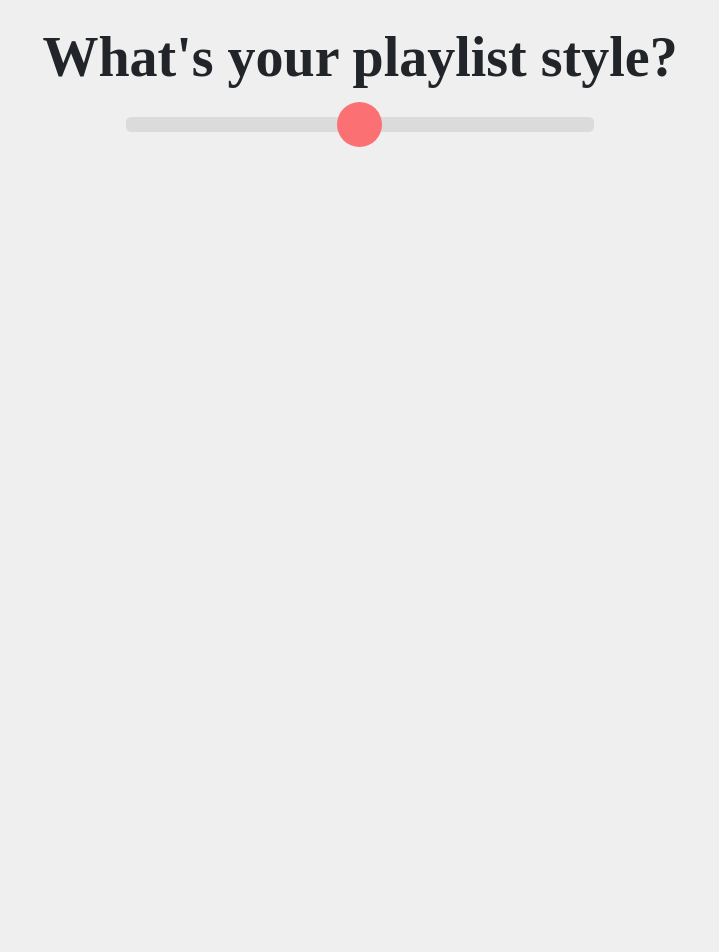
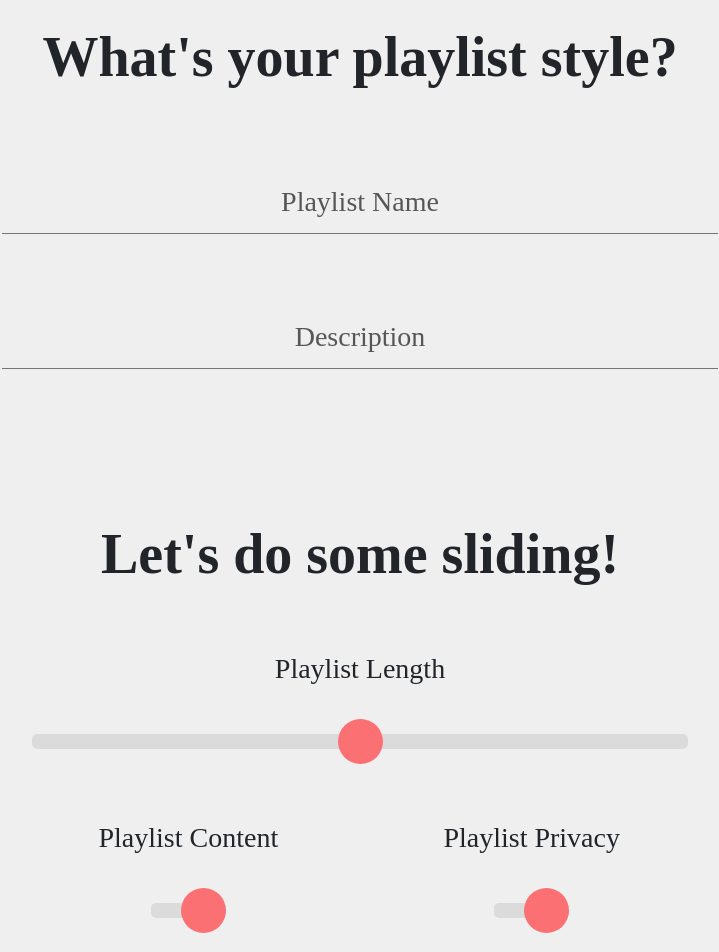
Before and after one commit to json-lou/tune-slide, an Angular app in the folder tune-slide-fe-app/: page /playlist/one in a window 1280 px wide. Shown: the part 120-1072 px from the top of the page, without its empty margins (280-999 px from the left). Before the commit the page ends 800 px from the top, so only its background shows below. Built offline with nearby package versions, Linux system fonts and the light colour scheme.

Commit message:
Added form control to Playlist Config page

```diff
--- a/tune-slide-fe-app/src/app/pages/landing/landing.component.html
+++ b/tune-slide-fe-app/src/app/pages/landing/landing.component.html
@@ -3,7 +3,7 @@
   <h1 class="col-12 mb-3"><strong>Welcome to TuneSlide!</strong></h1>
   <p class="col-12 col-xl-10 mb-5">TuneSlide is a web application that saves the hassle of creating music playlists. Using Spotify, all you have to do is tell us your mood, and we'll do the rest. Click any of the buttons below to get things started!</p>
   <div class="col-12 d-flex justify-content-center">
-    <button class="col-5 btn btn-lg btn-tuneslide mr-3 py-2" routerLink="/playlist/one">Let's Get Started</button>
-    <button class="col-5 btn btn-lg btn-tuneslide py-2" (click)="onViewDocs()">View Docs</button>
+    <button class="col-5 btn btn-lg btn-tuneslide mr-3 py-3" routerLink="/playlist/one">Let's Get Started</button>
+    <button class="col-5 btn btn-lg btn-tuneslide py-3" (click)="onViewDocs()">View Docs</button>
   </div>
 </div>
--- a/tune-slide-fe-app/src/app/pages/playlist-config/playlist-config.component.html
+++ b/tune-slide-fe-app/src/app/pages/playlist-config/playlist-config.component.html
@@ -1,9 +1,72 @@
-<div class="col-12 d-flex flex-wrap justify-content-center text-center mt-3 p-0">
-  <h1 class="col-12 mb-3"><strong>What's your playlist style?</strong></h1>
-  <div class="col-8 my-2">
-    <app-slider
-      min=0
-      max=50
-    ></app-slider>
+<form [formGroup]="playlistGroup" class="col-12 d-flex flex-wrap justify-content-center text-center mt-3 p-0">
+  <h1 class="col-12 pb-4"><strong>What's your playlist style?</strong></h1>
+  <div class="col-12">
+    <div class="group mt-5 pb-4">
+      <input type="text" formControlName="playlistName" required>
+      <span class="highlight"></span>
+      <span class="bar"></span>
+      <label>Playlist Name</label>
+    </div>
+    <div class="group my-5 pb-2">
+      <input type="text" formControlName="playlistDescription" required>
+      <span class="highlight"></span>
+      <span class="bar"></span>
+      <label>Description</label>
+    </div>
   </div>
-</div>
+  <div class="col-12">
+    <h1 class="col-12 mt-5 pt-5 pb-3"><strong>Let's do some sliding!</strong></h1>
+    <div class="col-12 my-5 pb-4">
+      <h3>Playlist Length</h3>
+      <div class="col-12 mt-5">
+        <app-slider #length min="0" max="100"></app-slider>
+      </div>
+    </div>
+    <div class="col-12 d-flex my-5 pb-4">
+      <div class="col-6">
+        <h3>Playlist Content</h3>
+        <div class="col-4 offset-4 d-flex justify-content-center mt-5">
+          <app-slider #content min="0" max="1"></app-slider>
+        </div>
+      </div>
+      <div class="col-6">
+        <h3>Playlist Privacy</h3>
+        <div class="col-4 offset-4 d-flex justify-content-center mt-5">
+          <app-slider #privacy min="0" max="1"></app-slider>
+        </div>
+      </div>
+    </div>
+    <div class="col-12 my-5 pb-4">
+      <h3>Acousticness</h3>
+      <div class="col-12 mt-5">
+        <app-slider #acousticness min="0" max="100"></app-slider>
+      </div>
+    </div>
+    <div class="col-12 my-5 pb-4">
+      <h3>Danceability</h3>
+      <div class="col-12 mt-5">
+        <app-slider #danceability min="0" max="100"></app-slider>
+      </div>
+    </div>
+    <div class="col-12 my-5 pb-4">
+      <h3>Instrumentalness</h3>
+      <div class="col-12 mt-5">
+        <app-slider #instrumentalness min="0" max="100"></app-slider>
+      </div>
+    </div>
+    <div class="col-12 my-5 pb-4">
+      <h3>Tempo</h3>
+      <div class="col-12 mt-5">
+        <app-slider #tempo min="0" max="100"></app-slider>
+      </div>
+    </div>
+    <div class="col-12 my-5 pb-4">
+      <h3>Valence</h3>
+      <div class="col-12 mt-5">
+        <app-slider #valence min="0" max="100"></app-slider>
+      </div>
+    </div>
+    <button class="col-4 btn btn-lg btn-tuneslide mt-5 mr-2 py-3" routerLink="/home">Back</button>
+    <button class="col-4 btn btn-lg btn-tuneslide mt-5 ml-2 py-3" (click)="onSubmit()">Continue</button>
+  </div>
+</form>
--- a/tune-slide-fe-app/src/app/pages/playlist-config/playlist-config.component.scss
+++ b/tune-slide-fe-app/src/app/pages/playlist-config/playlist-config.component.scss
@@ -0,0 +1,109 @@
+.group {
+  position: relative;
+  white-space: nowrap;
+}
+
+input {
+  font-size: 28px;
+  padding: 10px 10px 10px 5px;
+  display: block;
+  align-self: center;
+  width: 100%;
+  background-color: #efefef;
+  border: none;
+  border-bottom: 1px solid #757575;
+  text-align: center;
+}
+
+input:focus {
+  outline: none;
+}
+
+label {
+  color: #565656;
+  font-size: 28px;
+  font-weight: normal;
+  text-align: center;
+  position: absolute;
+  pointer-events: none;
+  top: 10px;
+  left: 0px;
+  width: 100%;
+  transition: 0.2s ease all;
+  -moz-transition: 0.2s ease all;
+  -webkit-transition: 0.2s ease all;
+}
+
+/* active state */
+input:focus ~ label, input:valid ~ label 		{
+  top: -40px;
+  font-size: 28px;
+  font-weight: 500;
+  text-align: center;
+  color: #000000;
+}
+
+/* BOTTOM BARS ================================= */
+.bar {
+  position: relative;
+  display: block;
+  width: 100%;
+}
+
+.bar:before, .bar:after 	{
+  content: '';
+  height: 2px;
+  width: 0;
+  bottom: 1px;
+  position: absolute;
+  background: #000000;
+  transition: 0.2s ease all;
+  -moz-transition: 0.2s ease all;
+  -webkit-transition: 0.2s ease all;
+}
+
+.bar:before {
+  left: 50%;
+}
+
+.bar:after {
+  right: 50%;
+}
+
+/* active state */
+input:focus ~ .bar:before, input:focus ~ .bar:after {
+  width: 50%;
+}
+
+/* HIGHLIGHTER ================================== */
+.highlight {
+  position: absolute;
+  height: 60%;
+  width: 100px;
+  top: 25%;
+  left: 0;
+  pointer-events: none;
+  opacity: 0.75;
+  text-align: center;
+}
+
+/* active state */
+input:focus ~ .highlight {
+  -webkit-animation: inputHighlighter 0.3s ease;
+  -moz-animation: inputHighlighter 0.3s ease;
+  animation: inputHighlighter 0.3s ease;
+}
+
+/* ANIMATIONS ================ */
+@-webkit-keyframes inputHighlighter {
+  from { background: #000000;; }
+  to 	{ width: 0; background: transparent; }
+}
+@-moz-keyframes inputHighlighter {
+  from { background: #000000;; }
+  to 	{ width: 0; background: transparent; }
+}
+@keyframes inputHighlighter {
+  from { background: #000000;; }
+  to 	{ width: 0; background: transparent; }
+}
--- a/tune-slide-fe-app/src/app/pages/playlist-config/playlist-config.component.ts
+++ b/tune-slide-fe-app/src/app/pages/playlist-config/playlist-config.component.ts
@@ -1,4 +1,6 @@
-import { Component, OnInit } from '@angular/core';
+import { Component, OnInit, ViewChild, ElementRef } from '@angular/core';
+import { FormControl, FormGroup } from '@angular/forms';
+import { SliderComponent } from '../../shared/components/slider/slider.component';
 
 @Component({
   selector: 'app-playlist-config',
@@ -6,10 +8,59 @@ import { Component, OnInit } from '@angular/core';
   styleUrls: ['./playlist-config.component.scss']
 })
 export class PlaylistConfigComponent implements OnInit {
+  @ViewChild('length') length: SliderComponent;
+  @ViewChild('content') content: SliderComponent;
+  @ViewChild('privacy') privacy: SliderComponent;
+  @ViewChild('acousticness') acousticness: SliderComponent;
+  @ViewChild('danceability') danceability: SliderComponent;
+  @ViewChild('instrumentalness') instrumentalness: SliderComponent;
+  @ViewChild('tempo') tempo: SliderComponent;
+  @ViewChild('valence') valence: SliderComponent;
 
-  constructor() { }
+  playlistGroup: FormGroup;
+
+  playlistName: FormControl;
+  playlistDescription: FormControl;
+
+  constructor() {
+    this.playlistName = new FormControl('');
+    this.playlistDescription = new FormControl('');
+    this.playlistGroup = new FormGroup({
+      playlistName: this.playlistName,
+      playlistDescription: this.playlistDescription,
+    })
+  }
 
   ngOnInit() {
   }
 
+  booleanFilter(value: number): Boolean {
+    if (value === 1) {
+      return true;
+    } else {
+      return false;
+    }
+  }
+
+  onSubmit() {
+    const playlistConfig = {
+      name: this.playlistName.value,
+      description: this.playlistDescription.value,
+      length: this.length.value,
+      settings: {
+        content: this.booleanFilter(this.content.value),
+        privacy: this.booleanFilter(this.privacy.value),
+        acousticness: this.acousticness.value,
+        danceability: this.danceability.value,
+        instrumentalness: this.instrumentalness.value,
+        tempo: this.tempo.value,
+        valence: this.valence.value,
+      }
+    }
+    if (playlistConfig.name !== '') {
+      console.log(playlistConfig);
+      return playlistConfig;
+    }
+  }
+
 }
--- a/tune-slide-fe-app/src/app/shared/components/header/header.component.html
+++ b/tune-slide-fe-app/src/app/shared/components/header/header.component.html
@@ -1,5 +1,5 @@
-<header>
+<header class="d-flex align-items-center">
   <nav class="container col-12 col-sm-11 col-md-10">
-    <img src="">
+    <img src="src/assets/logo.png" style="height:50px">
   </nav>
 </header>
--- a/tune-slide-fe-app/src/app/shared/components/slider/slider.component.html
+++ b/tune-slide-fe-app/src/app/shared/components/slider/slider.component.html
@@ -1,3 +1,3 @@
-<div class="slider-container">
-  <input type="range" class="slider" [min]="min" [max]="max" [formControl]="value" (input)="onSliderChange($event)">
+<div class="slider-container d-flex align-items-center">
+  <input type="range" class="slider" [min]="min" [defaultValue]="default" [max]="max" [value]="value" (input)="onSliderChange($event)">
 </div>
--- a/tune-slide-fe-app/src/app/shared/components/slider/slider.component.ts
+++ b/tune-slide-fe-app/src/app/shared/components/slider/slider.component.ts
@@ -1,5 +1,4 @@
 import { Component, OnInit, Input } from '@angular/core';
-import { FormControl } from '@angular/forms';
 
 @Component({
   selector: 'app-slider',
@@ -11,19 +10,17 @@ export class SliderComponent implements OnInit {
   @Input() max: number;
   @Input() showTooltip: boolean;
 
-  value: FormControl;
-  tooltipValue: number;
+  value: number;
+  default: number;
 
-  constructor() {
-    this.value = new FormControl(25);
-    this.tooltipValue = this.value.value;
+  constructor() { }
+
+  ngOnInit() {
+    this.value = Math.ceil((this.min + this.max) / 2);
   }
 
-  ngOnInit() {
-  }
-
-  onSliderChange() {
-    this.tooltipValue = this.value.value;
+  onSliderChange(event) {
+    this.value = event.target.valueAsNumber;
   }
 
 }
--- a/tune-slide-fe-app/src/index.html
+++ b/tune-slide-fe-app/src/index.html
@@ -12,7 +12,6 @@
   <script src="https://code.jquery.com/jquery-3.3.1.slim.min.js" integrity="sha384-q8i/X+965DzO0rT7abK41JStQIAqVgRVzpbzo5smXKp4YfRvH+8abtTE1Pi6jizo" crossorigin="anonymous"></script>
   <script src="https://cdnjs.cloudflare.com/ajax/libs/popper.js/1.14.3/umd/popper.min.js" integrity="sha384-ZMP7rVo3mIykV+2+9J3UJ46jBk0WLaUAdn689aCwoqbBJiSnjAK/l8WvCWPIPm49" crossorigin="anonymous"></script>
   <script src="https://stackpath.bootstrapcdn.com/bootstrap/4.1.3/js/bootstrap.min.js" integrity="sha384-ChfqqxuZUCnJSK3+MXmPNIyE6ZbWh2IMqE241rYiqJxyMiZ6OW/JmZQ5stwEULTy" crossorigin="anonymous"></script>
-
 </head>
 <body>
   <app-root></app-root>
```
